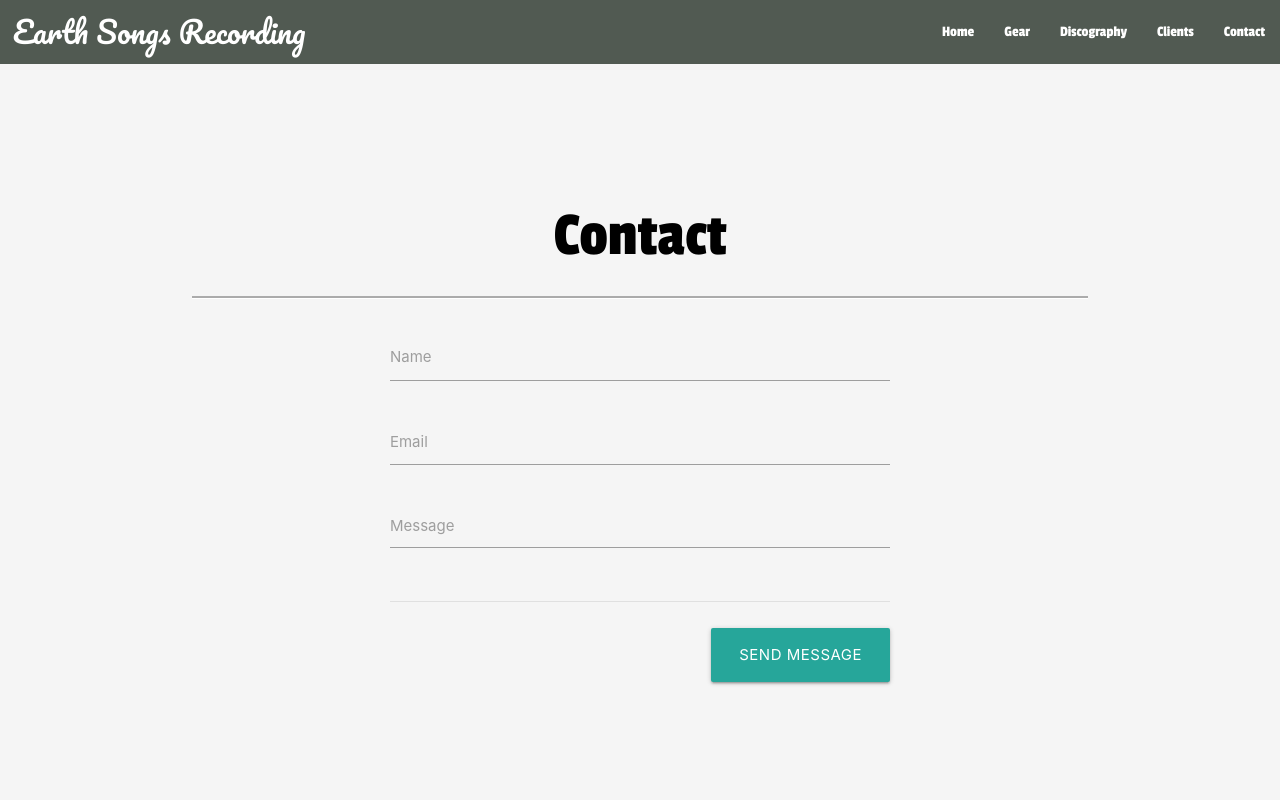
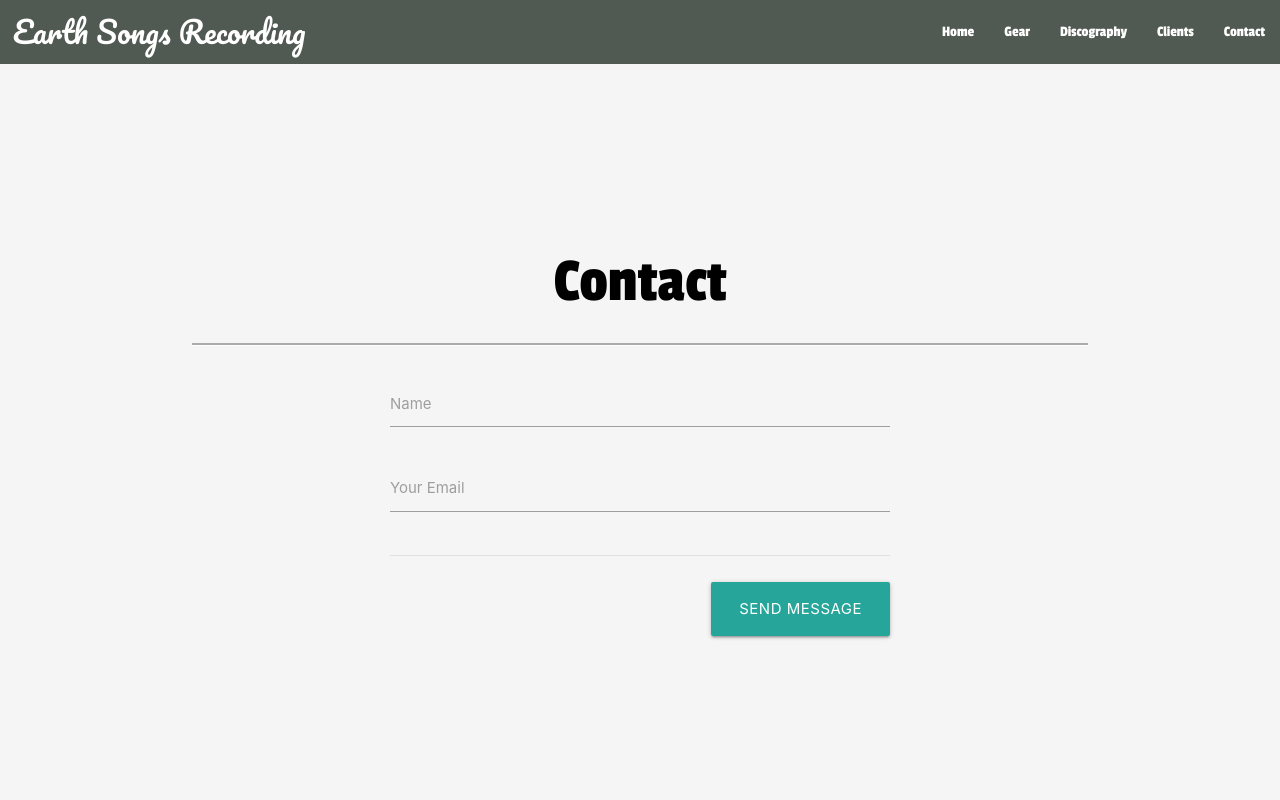
Before and after one commit to davidmbedford/joni-portfolio, a React (Create React App) app: page /contact in a window 1280 px wide. Shown: the top 800 px of the page. Built offline with nearby package versions, Linux system fonts and the light colour scheme.

Commit message:
contact form performs core functionality

```diff
--- a/src/screens/contact/index.js
+++ b/src/screens/contact/index.js
@@ -18,25 +18,29 @@ function Contact() {
             <div className="row">
               <div className="col m10 offset-m1 s12">
                 <div className="row">
-                  <form className="col s12">
+                  <form className="col s12" action="mailto:david.m.bedford1@gmail.com">
                     <div className="row">
                       <div className="input-field col s12">
                         <input id="name" type="text" />
                         <label for="name">Name</label>
                       </div>
                       <div className="input-field col s12">
-                        <input id="email" type="email" className="form-input" />
-                        <label for="email">Email</label>
+                        <input id="email" type="email" className="form-input validate" />
+                        <label for="email">Your Email</label>
                       </div>
-                      <div className="input-field col s12">
+                      {/* <div className="input-field col s12">
                         <textarea id="message" className="materialize-textarea"></textarea>
                         <label for="message">Message</label>
-                      </div>
+                      </div> */}
                     </div>
                     <div className="divider"></div>
                     <div className="row">
                       <div className="col m12">
-                        <p className="right-align"><button className="btn btn-large waves-effect waves-light" type="button" name="action">Send Message</button></p>
+                        <p className="right-align">
+                          <button className="btn btn-large waves-effect waves-light" type="submit" name="action">
+                            Send Message
+                          </button>
+                        </p>
                       </div>
                     </div>
                   </form>
```
